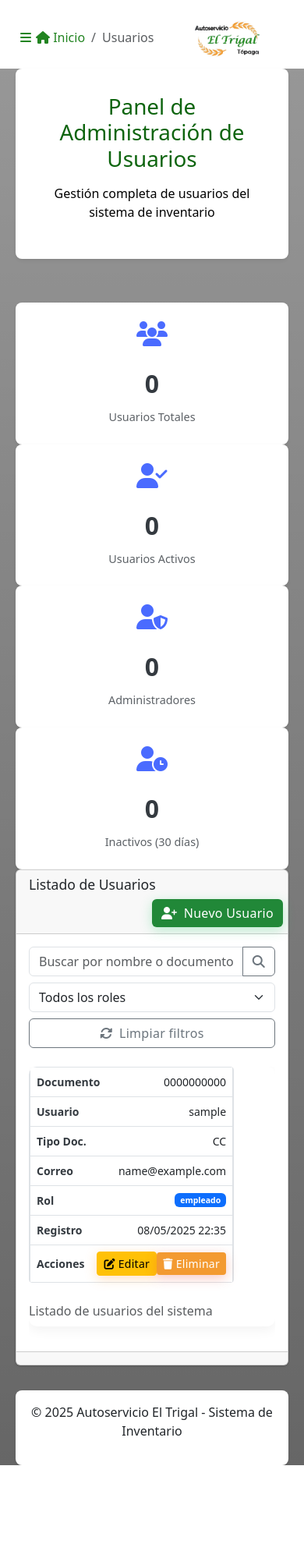
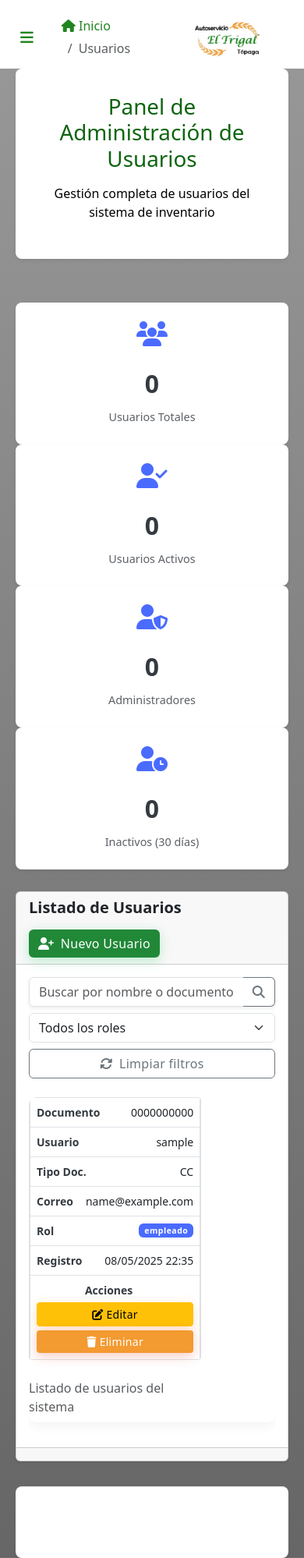
Before and after one commit to Jxvi3r09/Autoservicioeltrigal, a Django app: page /usuarios/ in a window 390 px wide. Shown: the whole page at 78% size. Before the commit the page ends 1879 px from the top, so only its background shows below. Run offline with Django 5.2, Linux system fonts and the light colour scheme; the visitor is signed in with stand-in values (Sample User, id 1); data comes from the database, SQL or seed files in the repository; some libraries are stand-ins or nearby versions.

Commit message:
Unificacion de todos los modulos

```diff
--- a/pagina/static/myapp/css/estiloproducto.css
+++ b/pagina/static/myapp/css/estiloproducto.css
@@ -485,3 +485,6 @@ body:not(.sidebar-collapse) .user-avatar,
     height: 40px;
     width: 40px;
 }
+#menu {
+    color: #0d640e !important;
+}
--- a/pagina/static/myapp/css/usuarios.css
+++ b/pagina/static/myapp/css/usuarios.css
@@ -27,22 +25,68 @@
   --gris-claro: #dfe6e9;
 }
 
-/* General body styles */
+/* General styles */
 body {
   font-family: 'Poppins', 'Segoe UI', sans-serif;
   background-color: #f5f5f5;
   color: var(--negro-principal);
 }
 
-/* Sidebar styles - merged from both */
+.wrapper {
+  display: flex;
+  min-height: 100vh;
+  flex-direction: column;
+}
+
+.content-wrapper {
+  flex: 1;
+  background: linear-gradient(rgba(0, 0, 0, 0.4), rgba(0, 0, 0, 0.6));
+  background-size: cover;
+  background-repeat: no-repeat;
+  background-position: center;
+  min-height: 100vh;
+}
+
+.container-fluid {
+  color: white !important;
+}
+
+/* Header styles */
+.main-header {
+  box-shadow: 0 2px 4px rgba(0, 0, 0, 0.1);
+  border-bottom: 1px solid var(--border-color);
+}
+
+.content-header {
+  padding-top: 5px;
+  padding-bottom: 5px;
+  background-color: white !important;
+}
+
+#conte {
+  align-items: flex-start;
+  padding-top: 0;
+}
+
+.navbar-brand {
+  font-weight: 600;
+  display: flex;
+  align-items: center;
+}
+
+.navbar-brand i {
+  margin-right: 8px;
+}
+
+/* Sidebar styles */
 .main-sidebar {
   background-color: rgb(34, 132, 33) !important;
   border-right: none;
+  box-shadow: 2px 0 4px rgba(0, 0, 0, 0.1);
 }
 
-.nav-link.active {
-  background-color: white !important;
-  color: black !important;
+.nav-sidebar .nav-item {
+  margin-bottom: 2px;
 }
 
 .nav-sidebar .nav-link {
@@ -63,41 +113,6 @@ body {
   padding: 15px 0;
 }
 
-/* Content wrapper */
-.content-wrapper {
-  background: linear-gradient(rgba(0, 0, 0, 0.4), rgba(0, 0, 0, 0.6));
-  min-height: 100vh;
-}
-
-/* Header styles */
-.content-header {
-  padding-top: 5px;
-  padding-bottom: 5px;
-  background-color: white !important;
-  max-height: 100px;
-}
-
-#conte {
-  align-items: flex-start;
-  padding-top: 0;
-}
-
-/* Logo styles */
-.logo-container {
-  display: flex;
-  justify-content: flex-end;
-  align-items: center;
-}
-
-.logo-hover {
-  transition: transform 0.3s ease;
-  height: 100px;
-}
-
-.logo-hover:hover {
-  transform: scale(1.1);
-}
-
 /* User panel styles */
 .user-panel {
   border-bottom: 1px solid rgba(255, 255, 255, 0.1);
@@ -127,43 +146,60 @@ body:not(.sidebar-collapse) .user-avatar,
   height: 100px;
 }
 
-/* Stats cards - from first CSS */
-.stats-card {
-  background: white;
-  border-radius: 8px;
-  padding: 1.5rem;
-  box-shadow: var(--card-shadow);
-  display: flex;
-  flex-direction: column;
-  align-items: center;
+.user-header {
   text-align: center;
-  transition: transform 0.3s ease;
+  padding: 1rem;
 }
 
-.stats-card:hover {
-  transform: translateY(-5px);
+.user-image {
+  width: 80px;
+  height: 80px;
+  object-fit: cover;
+  border: 3px solid white;
+  box-shadow: 0 2px 4px rgba(0, 0, 0, 0.1);
 }
 
-.feature-icon {
-  font-size: 2rem;
-  margin-bottom: 1rem;
-  color: var(--primary-color);
+/* Logo styles */
+.logo-container {
+  display: flex;
+  justify-content: flex-end;
+  align-items: center;
 }
 
-.stats-number {
-  font-size: 2rem;
-  font-weight: 700;
-  margin: 0.5rem 0;
-  color: var(--dark-gray);
+.logo-hover {
+  transition: transform 0.3s ease;
+  height: 80px;
 }
 
-.stats-title {
-  color: var(--dark-gray);
-  font-size: 0.9rem;
-  opacity: 0.8;
+.logo-hover:hover {
+  transform: scale(1.1);
 }
 
-/* Welcome card */
+/* Card styles */
+.card {
+  margin-top: 8%;
+  border: none;
+  box-shadow: var(--card-shadow);
+  border-radius: 8px;
+  overflow: hidden;
+  animation: fadeIn 0.3s ease-out;
+}
+
+.card-header {
+  background-color: white;
+  border-bottom: 1px solid var(--border-color);
+  padding: 1rem 1.25rem;
+  display: flex;
+  align-items: center;
+  justify-content: space-between;
+}
+
+.card-title {
+  font-weight: 600;
+  margin: 0;
+  font-size: 1.25rem;
+}
+
 .welcome-card {
   background-color: white;
   border-radius: 8px;
@@ -203,13 +298,14 @@ body:not(.sidebar-collapse) .user-avatar,
   left: 100%;
 }
 
-.btn-primary {
+.btn-primary, .btn-success {
   background-color: var(--verde-principal);
   border: none;
   box-shadow: 0 4px 15px rgba(46, 204, 113, 0.3);
 }
 
-.btn-primary:hover, .btn-primary:focus {
+.btn-primary:hover, .btn-primary:focus,
+.btn-success:hover, .btn-success:focus {
   background-color: var(--verde-oscuro) !important;
   transform: translateY(-3px);
 }
@@ -290,14 +384,134 @@ body:not(.sidebar-collapse) .user-avatar,
   font-size: 14px;
 }
 
-/* Footer */
-.footer {
+/* Form styles */
+.form-control, .form-select {
+  border-radius: 4px;
+  padding: 0.375rem 0.75rem;
+  border: 1px solid var(--border-color);
+  transition: border-color 0.15s ease-in-out, box-shadow 0.15s ease-in-out;
+}
+
+.form-control:focus, .form-select:focus {
+  border-color: var(--primary-color);
+  box-shadow: 0 0 0 0.2rem rgba(0, 123, 255, 0.25);
+}
+
+/* Breadcrumb styles */
+.breadcrumb {
+  background-color: transparent;
+  margin-left: 30px;
+  padding: 0.5rem 0;
+  font-size: 0.9rem;
+}
+
+.breadcrumb a {
+  color: rgb(34, 132, 33) !important;
+  text-decoration: none !important;
+}
+
+.breadcrumb a:hover {
+  color: rgb(243, 154, 49) !important;
+  text-decoration: none !important;
+}
+
+.breadcrumb-item a {
+  color: var(--primary-color);
+  text-decoration: none;
+}
+
+.breadcrumb-item.active {
+  color: var(--dark-gray);
+}
+
+/* Alert styles */
+.alert {
+  border-radius: 4px;
+  padding: 0.75rem 1.25rem;
+  margin-bottom: 1rem;
+  border: 1px solid transparent;
+  animation: fadeIn 0.3s ease-out;
+}
+
+/* Badge styles */
+.badge {
+  font-weight: 500;
+  padding: 0.35em 0.65em;
+  font-size: 0.75em;
+  letter-spacing: 0.5px;
+}
+
+.badge.bg-primary {
+  background-color: var(--primary-color) !important;
+}
+
+/* Pagination styles */
+.pagination .page-item .page-link {
+  border-radius: 4px;
+  margin: 0 2px;
+  color: var(--primary-color);
+}
+
+.pagination .page-item.active .page-link {
+  background-color: var(--primary-color);
+  border-color: var(--primary-color);
+}
+
+/* Footer styles */
+.main-footer, .footer {
   background-color: white;
   padding: 1rem;
   text-align: center;
   margin-top: 2rem;
   border-radius: 8px;
   box-shadow: var(--card-shadow);
+  border-top: 1px solid var(--border-color);
+  font-size: 0.9rem;
+}
+
+/* Input group styles */
+.input-group {
+  box-shadow: var(--card-shadow);
+  border-radius: 4px;
+}
+
+.input-group .form-control {
+  border-right: none;
+}
+
+.input-group-append .btn {
+  border-left: none;
+  background-color: white;
+}
+
+/* Menu and icons */
+#menu {
+  color: rgb(34, 132, 33) !important;
+}
+
+.fas:hover {
+  color: rgb(243, 154, 49) !important;
+}
+
+.sidebar-toggle-btn {
+  background: transparent;
+  border: none;
+  font-size: 1.2rem;
+}
+
+.align-items-center {
+  align-items: center !important;
+}
+
+#textoinicio {
+  background-color: white;
+  color: rgb(34, 132, 33) !important;
+}
+
+/* User actions */
+.user-actions .btn {
+  margin-right: 5px;
+  min-width: 80px;
 }
 
 /* Responsive styles */
@@ -344,6 +558,31 @@ body:not(.sidebar-collapse) .user-avatar,
   .logo-hover {
     height: 70px;
   }
+
+  .card-header {
+    flex-direction: column;
+    align-items: flex-start;
+  }
+
+  .card-tools {
+    margin-top: 0.5rem;
+    width: 100%;
+  }
+
+  .user-actions {
+    display: flex;
+    flex-direction: column;
+    gap: 5px;
+  }
+
+  .user-actions .btn {
+    margin-right: 0;
+    width: 100%;
+  }
+
+  .table-responsive {
+    border: none;
+  }
 }
 
 /* Animations */
@@ -358,29 +597,35 @@ body:not(.sidebar-collapse) .user-avatar,
   }
 }
 
-.card, .alert {
-  animation: fadeIn 0.3s ease-out;
+/* Accessibility styles */
+[aria-busy="true"] {
+  cursor: progress;
 }
 
-.breadcrumb a{
-    color: rgb(34, 132, 33) !important;
-    text-decoration: none !important;
+[aria-disabled="true"],
+:disabled {
+  cursor: not-allowed;
+  opacity: 0.7;
 }
 
-.breadcrumb a:hover{
-    color: rgb(243, 154, 49) !important;
-    text-decoration: none !important;
+.sr-only {
+  position: absolute;
+  width: 1px;
+  height: 1px;
+  padding: 0;
+  margin: -1px;
+  overflow: hidden;
+  clip: rect(0, 0, 0, 0);
+  white-space: nowrap;
+  border-width: 0;
 }
 
-#menu{
-    color: rgb(34, 132, 33) !important;
+/* Focus styles for accessibility */
+a:focus,
+button:focus,
+input:focus,
+select:focus,
+textarea:focus {
+  outline: 2px solid var(--primary-color);
+  outline-offset: 2px;
 }
-
-.fas:hover {
-    color: rgb(243, 154, 49) !important ;
-}
-
-.sidebar-toggle-btn{
-    background: transparent;
-    border: none;
-}
--- a/pagina/templates/sistema/crud_productos/productos.html
+++ b/pagina/templates/sistema/crud_productos/productos.html
@@ -112,7 +112,7 @@
             <!-- Grupo: Botón + Inicio -->
             <div class="d-flex align-items-center">
               <!-- Botón de menú -->
-              <button class="btn btn-link text-dark me-2 p-0" type="button" data-widget="pushmenu" aria-label="Toggle navigation">
+              <button class="btn btn-link text-dark me-2 p-0" type="button" data-widget="pushmenu" aria-label="Toggle navigation" id="menu">
                 <i class="fas fa-bars fa-lg"></i>
               </button>
 
```
Also changed, not shown: other parts of pagina/static/myapp/css/usuarios.css (+79 -14 lines), pagina/static/myapp/css/proveedores.css (+10 -0 lines), pagina/templates/sistema/inventario.html (+17 -13 lines), pagina/templates/sistema/proveedores.html (+29 -46 lines).
